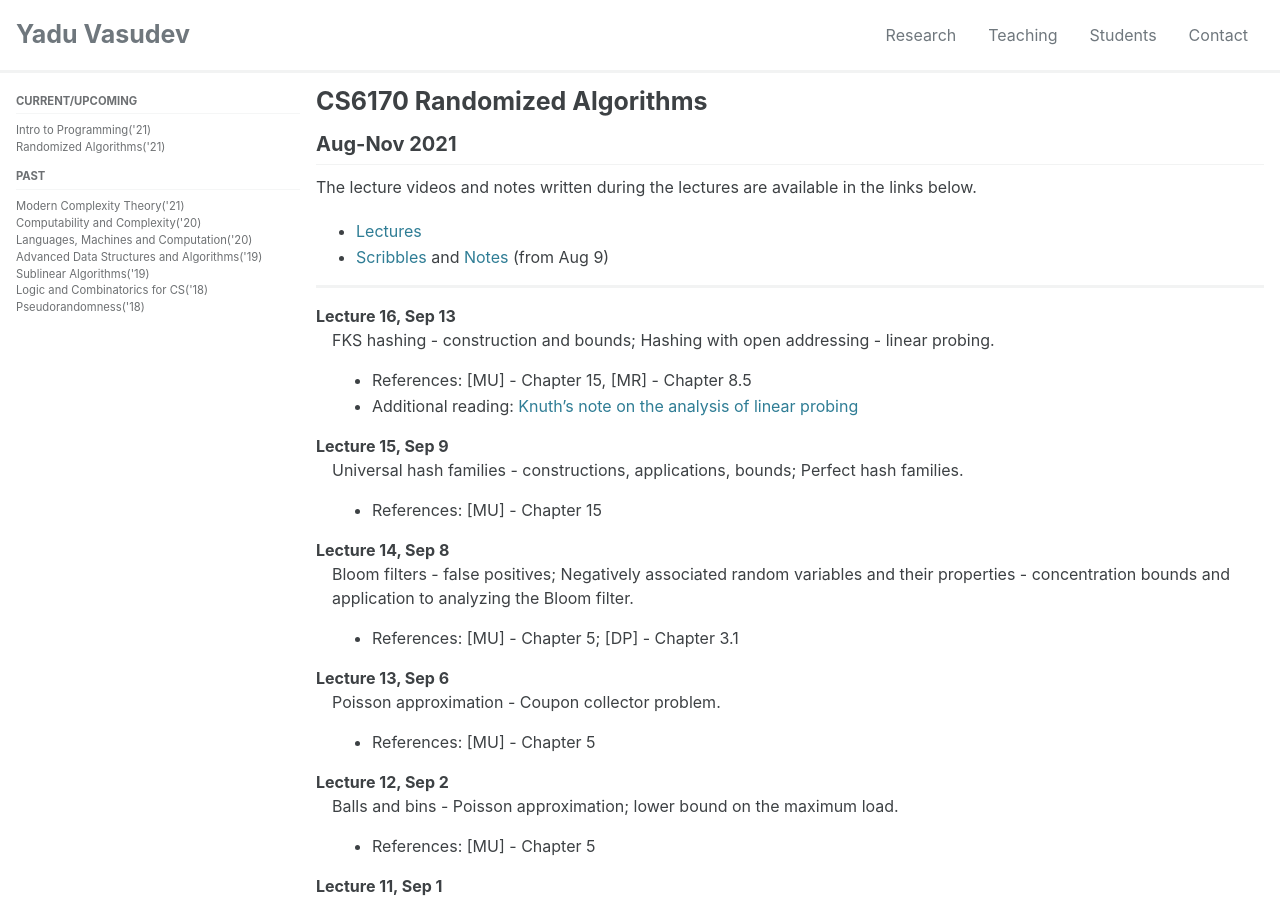
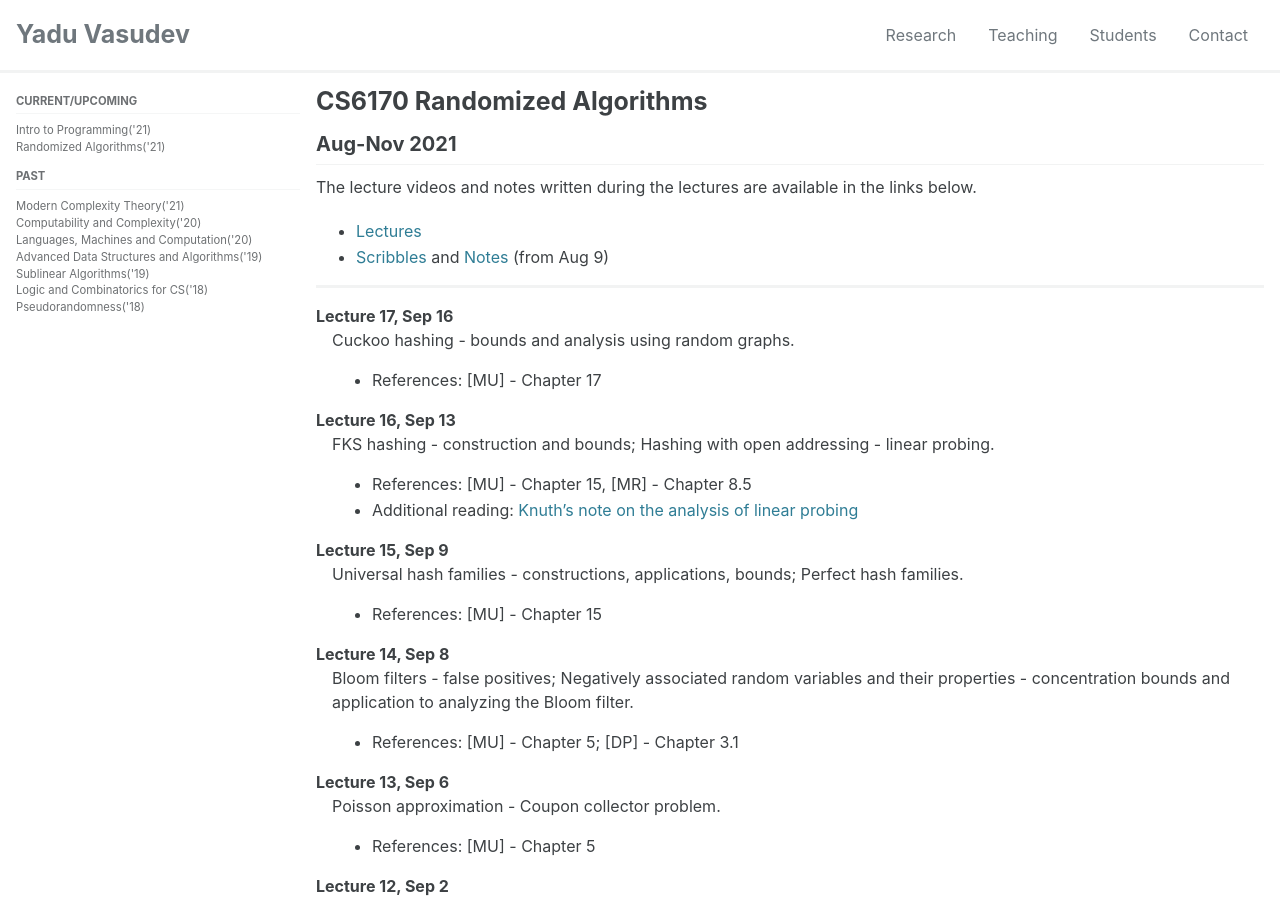
Before and after one commit to yaduvasudev/yaduvasudev.github.io, a Jekyll site: the page built from _pages/6170-21-lectures.md, in a window 1280 px wide and 900 px high. Built offline with Jekyll 4.4.1, drawn with Linux system fonts in a browser that asks for light colours; cached includes are drawn as plain includes; formulas are drawn with MathJax 3.

Commit message:
Lec 17 added and mid-sem date

```diff
--- a/_pages/6170-21-lectures.md
+++ b/_pages/6170-21-lectures.md
@@ -14,6 +14,10 @@ The lecture videos and notes written during the lectures are available in the li
 - [Scribbles](https://drive.google.com/drive/folders/1Qe_6Kr5V5LlGuCRcxGxqcOnaoGHpS57X?usp=sharing) and [Notes](https://1drv.ms/u/s!Av99lURRg1j_umQuc2a1uqqanbwr) (from Aug 9)
 
 ---
+Lecture 17, Sep 16
+: Cuckoo hashing - bounds and analysis using random graphs.
+- References: [MU] - Chapter 17
+
 Lecture 16, Sep 13
 : FKS hashing - construction and bounds; Hashing with open addressing - linear probing.
 - References: [MU] - Chapter 15, [MR] - Chapter 8.5
```
Also changed, not shown: _pages/6170-21.md (+1 -0 lines).
